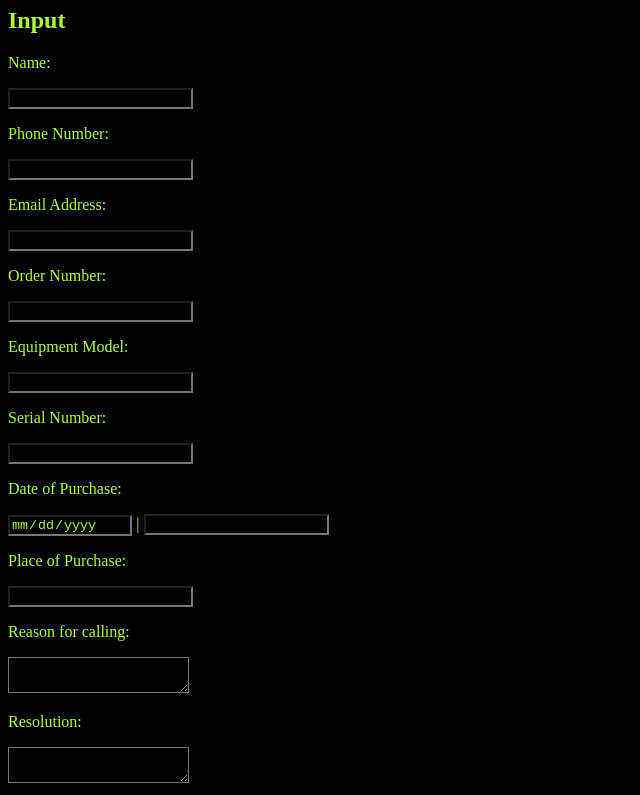
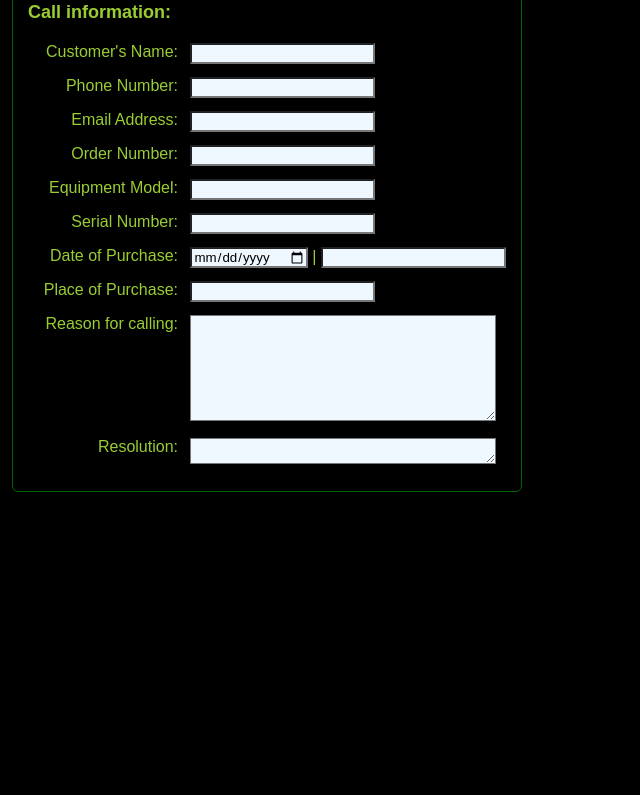
Before and after one commit to lwki-sy/ticket.format, a plain HTML site: page index.html in a window 1280 px wide. Shown: the part 73-868 px from the top of the page, without its empty margins (0-640 px from the left). After the commit the page ends 800 px from the top, so only its background shows below. Drawn offline with Linux system fonts and the light colour scheme.

Commit message:
adjust basic input

```diff
--- a/index.html
+++ b/index.html
@@ -8,18 +8,18 @@
 </head>
 <body>
     <h1>Ticket!</h1>
-    <div>
-        <h2>Input</h2>
-        <p>Name:</p> <input type="text">
-        <p>Phone Number:</p> <input type="number">
-        <p>Email Address:</p> <input type="email">
-        <p>Order Number:</p> <input type="text">
-        <p>Equipment Model:</p> <input type="text">
-        <p>Serial Number:</p> <input type="text">
-        <p>Date of Purchase:</p> <input type="date"> | <input type="text">
-        <p>Place of Purchase:</p> <input type="text">
-        <p>Reason for calling:</p> <textarea></textarea>
-        <p>Resolution:</p> <textarea></textarea>
+    <div class="main-left">
+        <div><h2>Call information:</h2></div>
+        <div class="info"><label for="name">Customer's Name:</label> <input type="text" class="lightbg darktext" id="name"></div>
+        <div class="info"><label for="phonenum">Phone Number:</label> <input type="number" class="lightbg darktext" id="phonenum"></div>
+        <div class="info"><label for="email">Email Address:</label> <input type="email" class="lightbg darktext" id="email"></div>
+        <div class="info"><label for="ordernum">Order Number:</label> <input type="text" class="lightbg darktext" id="ordernum"></div>
+        <div class="info"><label for="equipmodel">Equipment Model:</label> <input type="text" class="lightbg darktext" id="equipmodel"></div>
+        <div class="info"><label for="serialnum">Serial Number:</label> <input type="text" class="lightbg darktext" id="serialnum"></div>
+        <div class="info"><label for="purchasedate">Date of Purchase:</label> <input type="date" class="lightbg darktext" id="purchasedate"> | <input type="text" class="lightbg darktext" id="purchasedateText"></div>
+        <div class="info"><label for="purchaseplace">Place of Purchase:</label> <input type="text" class="lightbg darktext" id="purchaseplace"></div>
+        <div class="info"><label for="call-reason">Reason for calling:</label> <textarea class="lightbg darktext" id="call-reason"></textarea></div>
+        <div class="info"><label for="call-resolution">Resolution:</label> <textarea class="lightbg darktext" id="call-resolution"></textarea></div>
     </div>
 </body>
 </html>
--- a/style.css
+++ b/style.css
@@ -1,4 +1,74 @@
 *{
-    background-color: black;
-    color:greenyellow;
+    background-color: rgb(0, 0, 0);
+    color:yellowgreen;
+    font-family: Arial, Helvetica, sans-serif;
 }
+
+h1, h2{
+    font-size: 18px;
+}
+.lightbg{
+    background-color: aliceblue;
+}
+.darktext{
+    color:black
+}
+
+.main-left{
+    display:flex;
+    justify-content: space-evenly;
+    flex-wrap: wrap;
+    flex-direction: column;
+
+    width:fit-content;
+
+    gap:5px;
+    outline:1px solid darkgreen;
+    border-radius: 5px;
+    padding:15px;
+    margin:5px;
+
+}
+
+label {
+    display: inline-block;
+    width: 150px;        /* Adjust so 'Date of Purchase:' fits */
+    text-align: right;    /* Keeps labels right-aligned against the input boxes */
+    margin-right: 8px;   /* Space between label and input */
+    vertical-align: top;  /* Keeps textarea labels aligned at the top */
+  }
+
+
+#purchasedate{
+    max-width: fit-content;
+}
+
+#purchasedateText{
+    max-width: fit-content;
+
+}
+
+
+#call-reason{
+    min-width: 300px;
+    height: 100px;
+    resize:vertical;
+}
+#call-resolution{
+    min-width: 300px;
+    height: 20px;
+    resize:vertical;
+}
+
+.info{
+    margin-bottom: 8px; /* Adds clean spacing between each row */
+}
+
+
+
+/*remove arrow up and down on input tags*/
+input::-webkit-outer-spin-button,
+input::-webkit-inner-spin-button {
+  -webkit-appearance: none;
+  margin: 0;
+}
```
